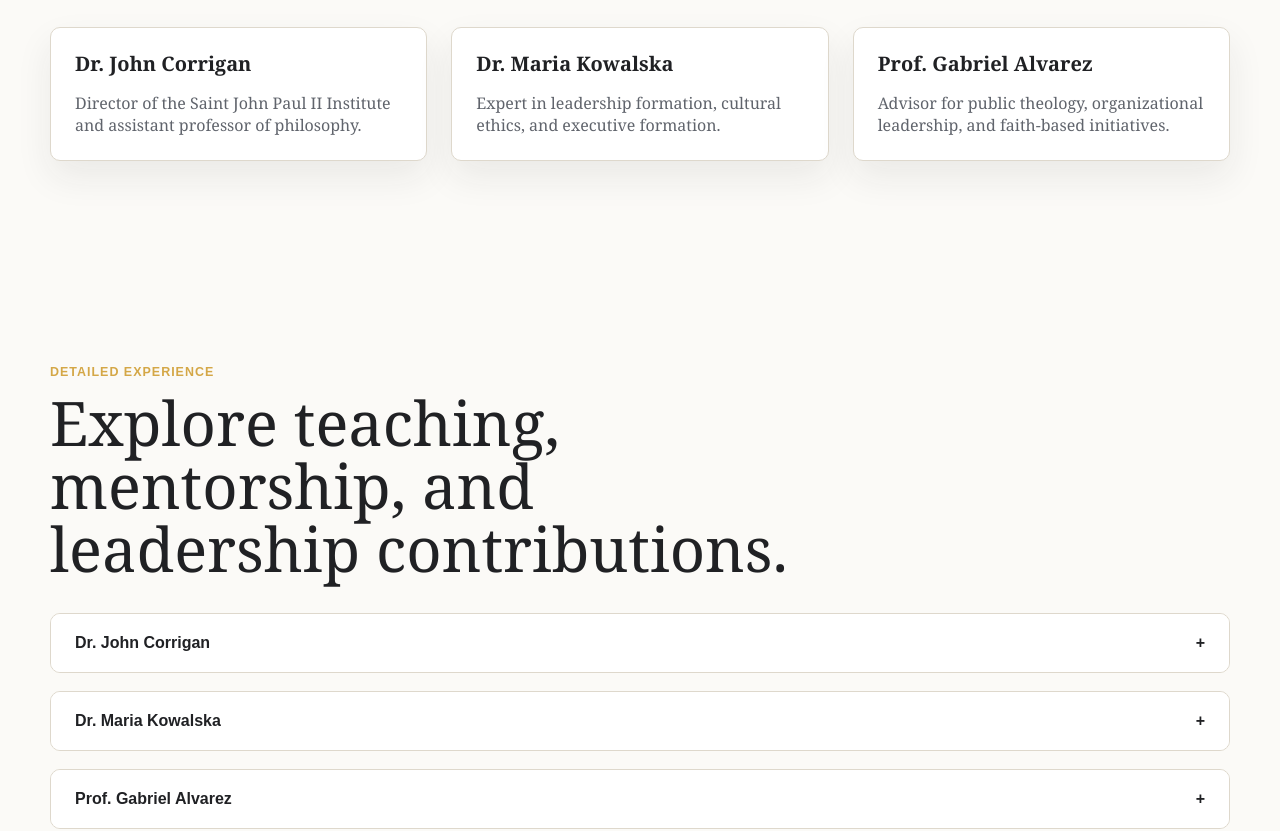
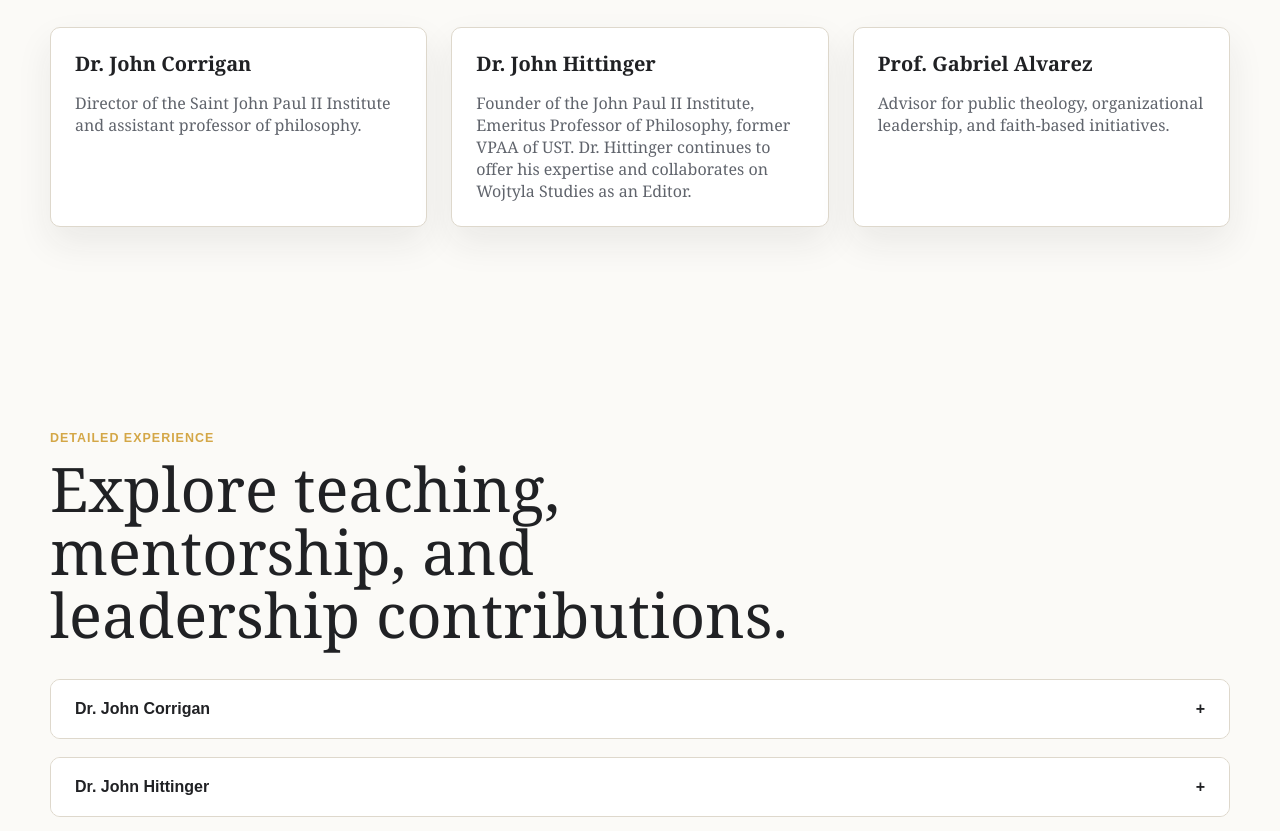
Before and after one commit to HannonProgrammer/JP2leadership-landing-page, a plain HTML site: page bios.html in a window 1280 px wide. Shown: the part 1020-1851 px from the top of the page. Drawn offline with Linux system fonts and the light colour scheme.

Commit message:
Update Faculty Bios: Replace Dr. Maria Kowalska with Dr. John Hittinger

```diff
--- a/bios.html
+++ b/bios.html
@@ -58,8 +58,8 @@
             <p>Director of the Saint John Paul II Institute and assistant professor of philosophy.</p>
           </article>
           <article class="card">
-            <h3>Dr. Maria Kowalska</h3>
-            <p>Expert in leadership formation, cultural ethics, and executive formation.</p>
+            <h3>Dr. John Hittinger</h3>
+            <p>Founder of the John Paul II Institute, Emeritus Professor of Philosophy, former VPAA of UST. Dr. Hittinger continues to offer his expertise and collaborates on Wojtyla Studies as an Editor.</p>
           </article>
           <article class="card">
             <h3>Prof. Gabriel Alvarez</h3>
@@ -84,10 +84,10 @@
         </article>
 
         <article class="accordion">
-          <button class="accordion-toggle" type="button">Dr. Maria Kowalska</button>
+          <button class="accordion-toggle" type="button">Dr. John Hittinger</button>
           <div class="accordion-panel">
             <p>
-              A specialist in cultural formation and leadership, Dr. Kowalska designs learning experiences that connect John Paul II's thought to real-world organizational and cultural challenges.
+              Founder of the John Paul II Institute, Emeritus Professor of Philosophy, and former VPAA of UST. Dr. Hittinger continues to offer his expertise and collaborates on the journal Wojtyla Studies as an Editor. He brings invaluable teaching experience and institutional knowledge to the program.
             </p>
           </div>
         </article>
```
